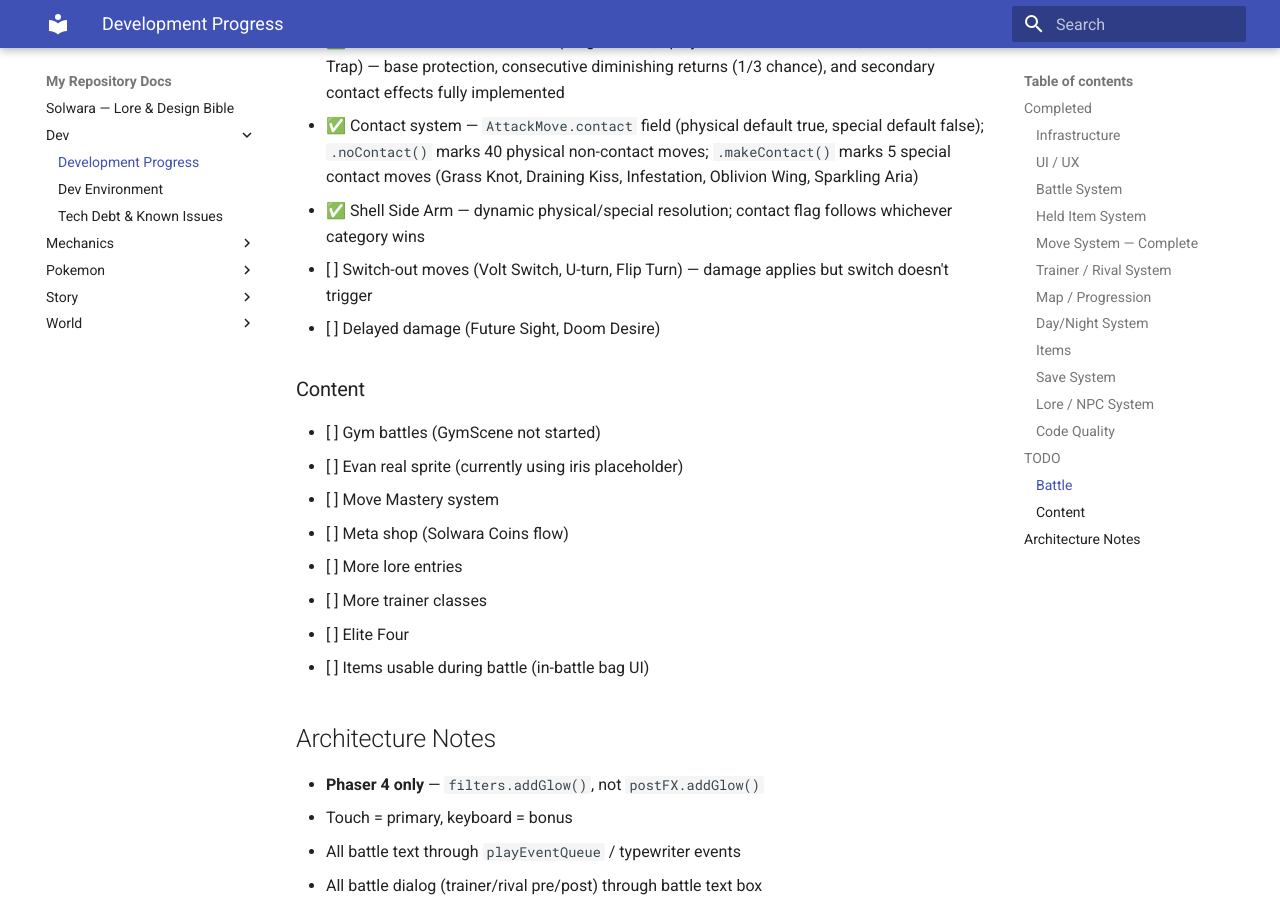
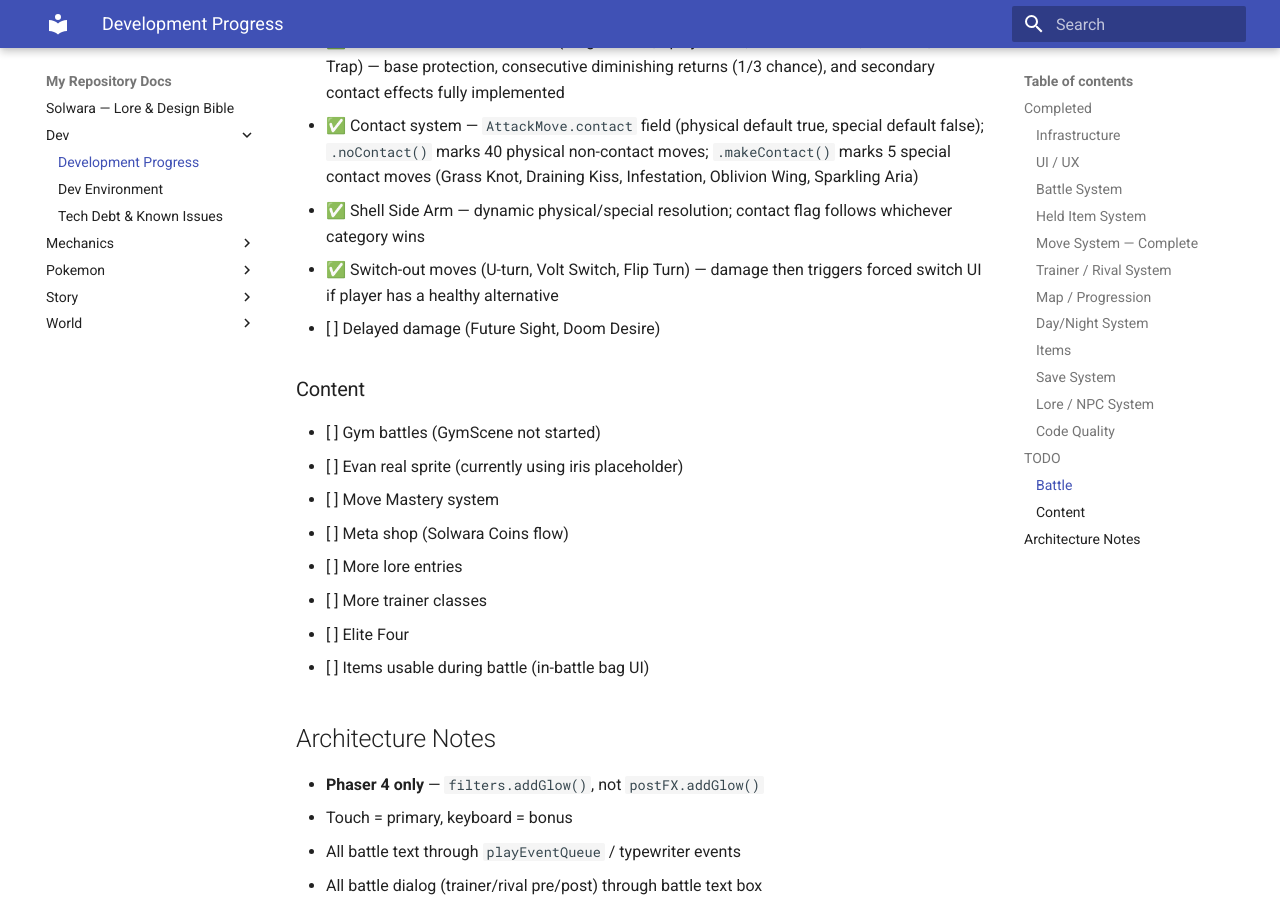
Before and after one commit to solwara-pokemon/lore-building, an MkDocs documentation site: the page built from docs/dev/progress.md, in a window 1280 px wide and 900 px high, scrolled down 5927 px. Built offline with MkDocs 1.6.1 and Material for MkDocs 9.7.7, drawn with Linux system fonts in a browser that asks for light colours.

Commit message:
docs: mark switch-out moves done

```diff
--- a/docs/dev/progress.md
+++ b/docs/dev/progress.md
@@ -158,7 +158,7 @@
 - ✅ Protect / Detect and variants (King's Shield, Spiky Shield, Baneful Bunker, Obstruct, Silk Trap) — base protection, consecutive diminishing returns (1/3 chance), and secondary contact effects fully implemented
 - ✅ Contact system — `AttackMove.contact` field (physical default true, special default false); `.noContact()` marks 40 physical non-contact moves; `.makeContact()` marks 5 special contact moves (Grass Knot, Draining Kiss, Infestation, Oblivion Wing, Sparkling Aria)
 - ✅ Shell Side Arm — dynamic physical/special resolution; contact flag follows whichever category wins
-- [ ] Switch-out moves (Volt Switch, U-turn, Flip Turn) — damage applies but switch doesn't trigger
+- ✅ Switch-out moves (U-turn, Volt Switch, Flip Turn) — damage then triggers forced switch UI if player has a healthy alternative
 - [ ] Delayed damage (Future Sight, Doom Desire)
 
 ### Content
```
